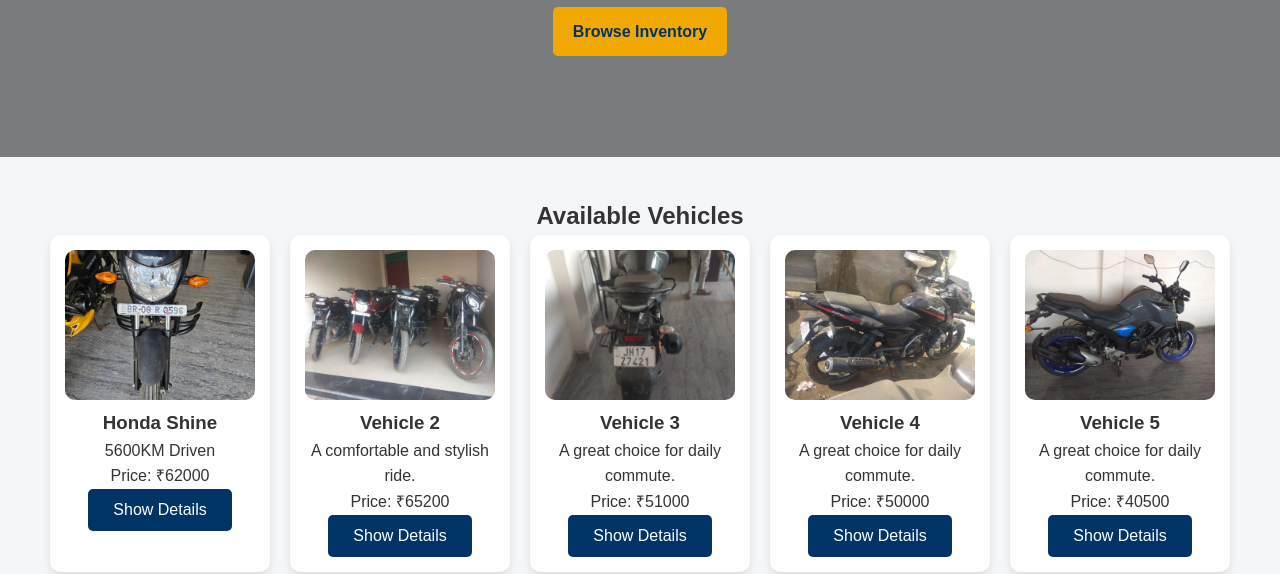
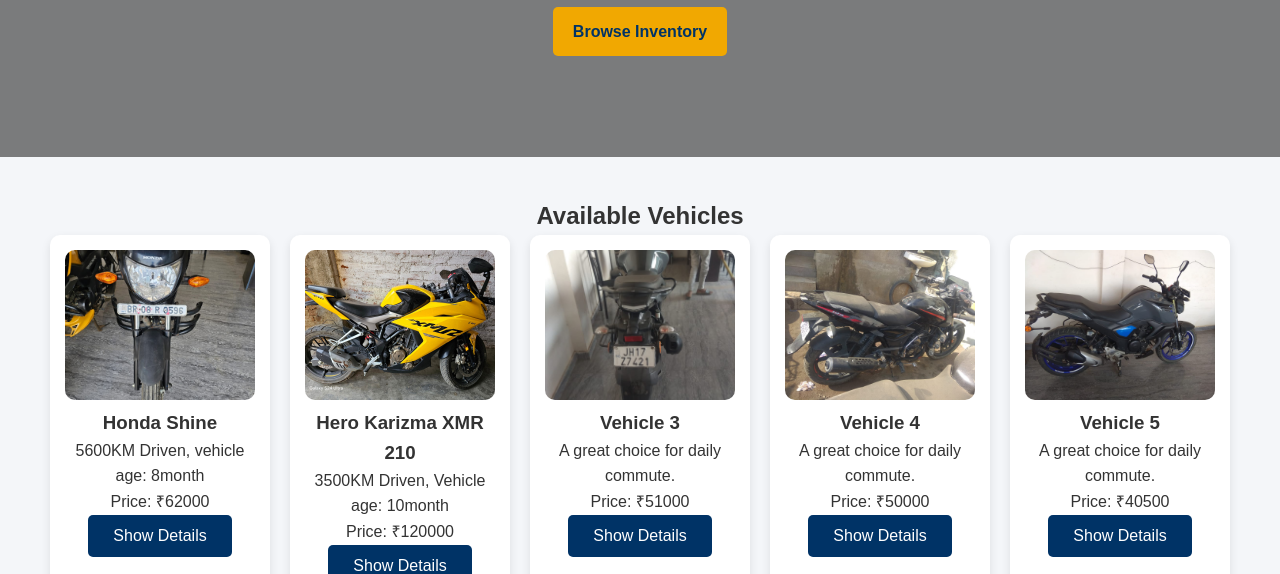
Before and after one commit to kkmishra04/A.S.-Second-Choice, a plain HTML site: page index.html in a window 1280 px wide. Shown: the part 378-952 px from the top of the page. Drawn offline with Linux system fonts and the light colour scheme.

Commit message:
Karizma 210 added

```diff
--- a/script.js
+++ b/script.js
@@ -4,15 +4,15 @@
             name: "Honda Shine",
             price: "₹62000",
             image: "../assets/gallary/46.jpeg",
-            shortDescription: "5600KM Driven",
+            shortDescription: "5600KM Driven, vehicle age: 8month",
             fullDescription: "A reliable and efficient vehicle with 70+ Kmpl mileage. For more Pictures visit our gallery page"
         },
         {
-            name: "Vehicle 2",
-            price: "₹65200",
-            image: "../assets/gallary/1.jpg",
-            shortDescription: "A comfortable and stylish ride.",
-            fullDescription: "A comfortable and stylish ride with premium features, high safety ratings, and a smooth driving experience."
+            name: "Hero Karizma XMR 210",
+            price: "₹120000",
+            image: "../assets/gallary/49.jpeg",
+            shortDescription: "3500KM Driven, Vehicle age: 10month",
+            fullDescription: "A comfortable and stylish ride with smooth driving experience. For more Pictures visit our gallery page"
         },
         {
             name: "Vehicle 3",
```
Also changed, not shown: gallary.html (+12 -0 lines), assets/gallary/49.jpeg (added), assets/gallary/50.jpeg (added), assets/gallary/51.jpeg (added), assets/gallary/52.jpeg (added).
